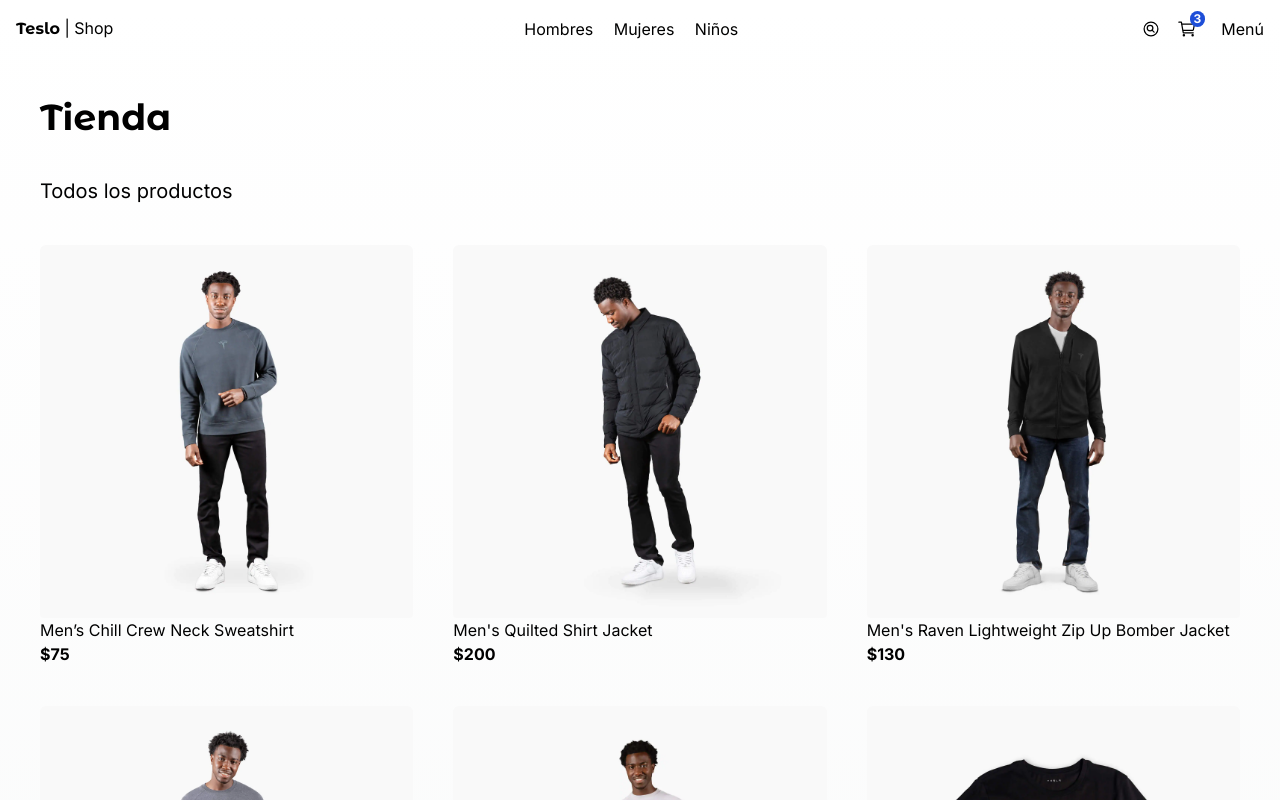
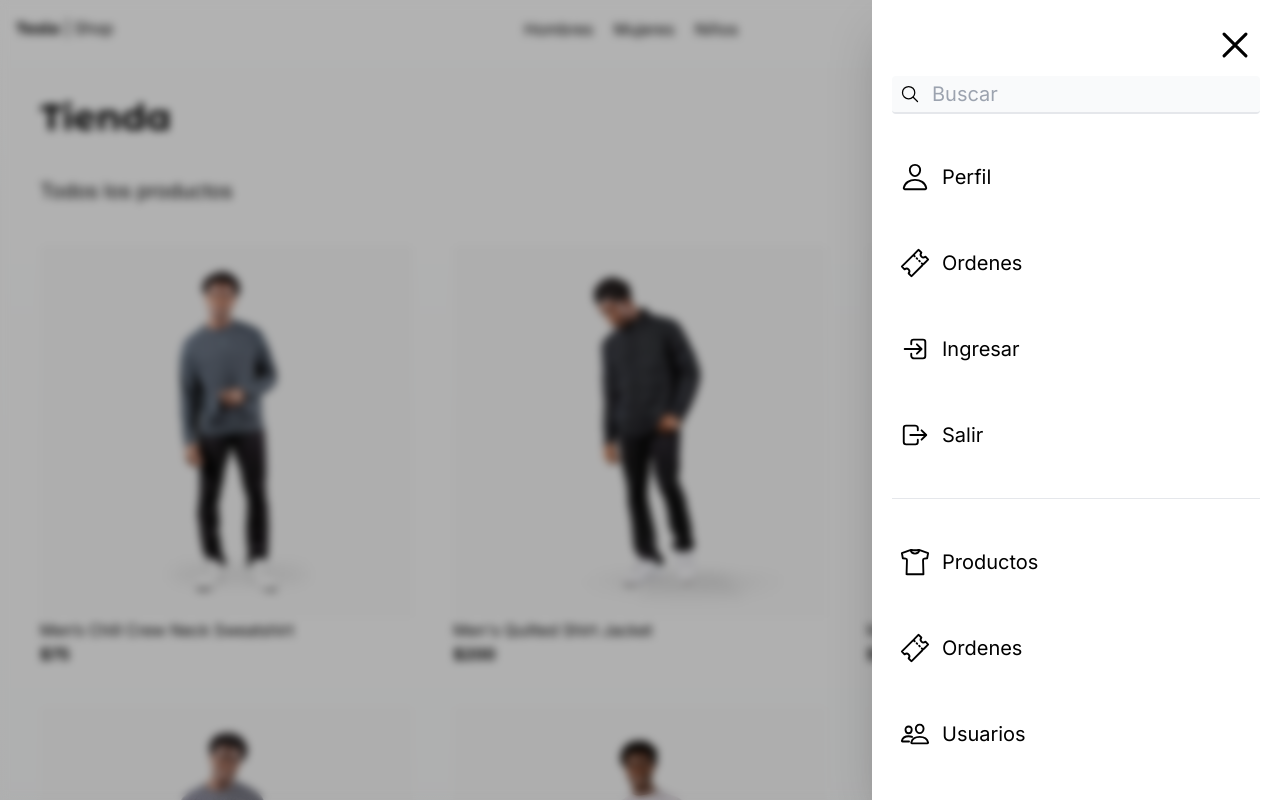
Before and after one commit to leandro666m/teslo-shop, a Next.js app: page / in a window 1280 px wide. Shown: the top 800 px of the page. Built offline with nearby package versions, Linux system fonts and the light colour scheme.

Commit message:
Menu lateral ok

```diff
--- a/src/app/(shop)/layout.tsx
+++ b/src/app/(shop)/layout.tsx
@@ -1,4 +1,4 @@
-import { TopMenu } from "@/components";
+import { Sidebar, TopMenu } from "@/components";
 
 
 
@@ -8,6 +8,7 @@
         <main className="min-h-screen">
 
             <TopMenu />
+            <Sidebar />
 
             <div className="px-0 sm:px-10">
                 {children}
--- a/src/components/index.ts
+++ b/src/components/index.ts
@@ -6,3 +6,4 @@
 export * from './ui/title/Title';
 export * from './products/product-grid/ProductGrid'
 export * from './products/product-grid/ProductGridItem'
+export * from './ui/sidebar/Sidebar'
--- /dev/null
+++ b/src/components/ui/sidebar/Sidebar.tsx
@@ -0,0 +1,76 @@
+'use client';
+
+import Link from 'next/link';
+import React from 'react'
+import { IoCloseOutline, IoLogInOutline, IoLogOutOutline, IoPeopleOutline, IoPersonOutline, IoSearchOutline, IoShirtOutline, IoTicketOutline } from 'react-icons/io5'
+
+export const Sidebar = () => {
+
+
+
+    return (
+        <>
+            {/* Background black */}
+            <div className='fixed top-0 left-0 w-screen h-screen z-10 bg-black opacity-30' />
+            {/* Blur */}
+            <div className='fade-in fixed top-0 left-0 w-screen h-screen z-10 backdrop-filter backdrop-blur-sm' />
+
+
+            {/* Sidemeni */}
+            <nav className='fixed p-5 right-0 top-0 w-[500]px h-screen bg-white z-20 shadow-2xl transform transition-all duration-300'>
+                <IoCloseOutline size={50} className='absolute top-5 right-5 cursor-pointer'
+                    onClick={() => console.log('click')} />
+
+                {/* Input busqueda */}
+                <div className='relative mt-14'>
+                    <IoSearchOutline size={20} className='absolute top-2 left-2 ' />
+                    <input type='text' placeholder='Buscar' className='w-full bg-gray-50 rounded py-1 pl-10 pr-10 border-b-2 text-xl border-gray-200 focus:outline-none focus:border-blue-500' />
+                </div>
+
+                {/* Menu */}
+                <Link href='/' className='flex items-center mt-10 p-2 hover:bg-gray-100 rounded transition-all'>
+                    <IoPersonOutline size={30} />
+                    <span className='ml-3 text-xl'> Perfil </span>
+                </Link>
+
+                <Link href='/' className='flex items-center mt-10 p-2 hover:bg-gray-100 rounded transition-all'>
+                    <IoTicketOutline size={30} />
+                    <span className='ml-3 text-xl'> Ordenes </span>
+                </Link>
+
+                <Link href='/' className='flex items-center mt-10 p-2 hover:bg-gray-100 rounded transition-all'>
+                    <IoLogInOutline size={30} />
+                    <span className='ml-3 text-xl'> Ingresar </span>
+                </Link>
+
+                <Link href='/' className='flex items-center mt-10 p-2 hover:bg-gray-100 rounded transition-all'>
+                    <IoLogOutOutline size={30} />
+                    <span className='ml-3 text-xl'> Salir </span>
+                </Link>
+
+                {/* Separador */}
+                <div className='w-full h-px bg-gray-200 my-10'/>
+
+                <Link href='/' className='flex items-center mt-10 p-2 hover:bg-gray-100 rounded transition-all'>
+                    <IoShirtOutline size={30} />
+                    <span className='ml-3 text-xl'> Productos </span>
+                </Link>
+
+                <Link href='/' className='flex items-center mt-10 p-2 hover:bg-gray-100 rounded transition-all'>
+                    <IoTicketOutline size={30} />
+                    <span className='ml-3 text-xl'> Ordenes </span>
+                </Link>
+
+                <Link href='/' className='flex items-center mt-10 p-2 hover:bg-gray-100 rounded transition-all'>
+                    <IoPeopleOutline size={30} />
+                    <span className='ml-3 text-xl'> Usuarios </span>
+                </Link>
+
+
+
+
+
+            </nav>
+        </>
+    )
+}
```
